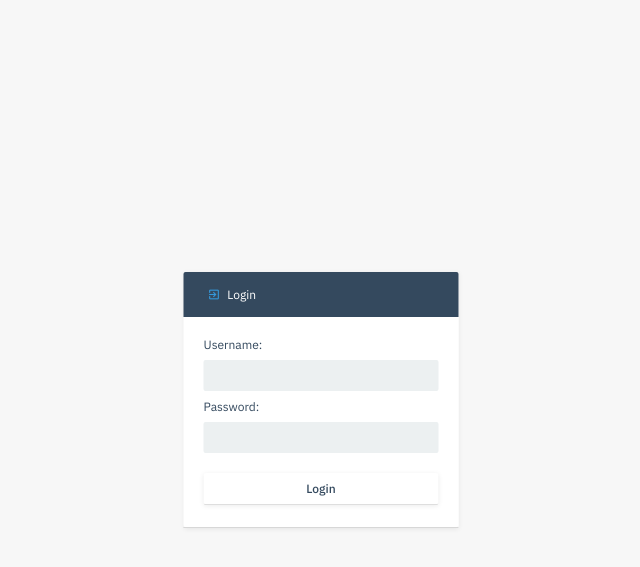
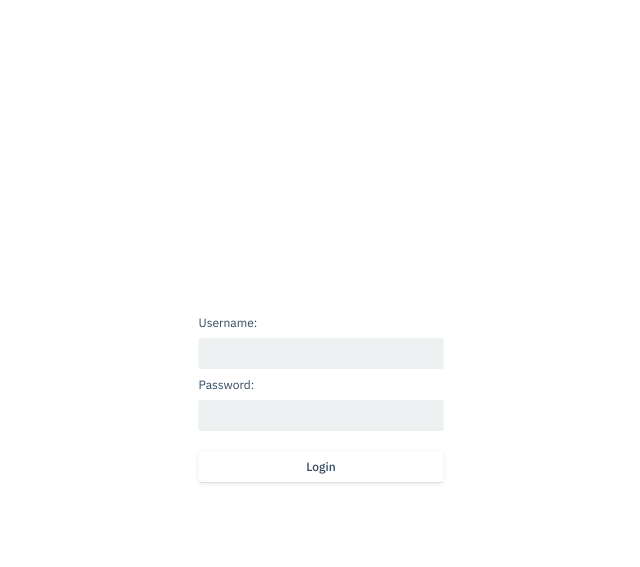
Before and after one commit to alarictabaries/twitter-api-workshop, a Django app: page /app/login/ in a window 1280 px wide. Shown: the top 567 px of the page, without its empty margins (319-959 px from the left). Run offline with Django 3.2, Linux system fonts and the light colour scheme.

Commit message:
css fixes

```diff
--- a/webApp/static/twitter-workshop/styles/authentication.css
+++ b/webApp/static/twitter-workshop/styles/authentication.css
@@ -1,5 +1,5 @@
 body {
-    background: #f7f7f7;
+    background: #ffffff;
     font-family: "IBM Plex Sans";
 }
 
@@ -7,36 +7,13 @@ body {
     position: absolute;
     left: 50%;
     top: 50%;
-    width: 275px;
+    width: 245px;
     transform: translate(-50%, -50%);
-    border-bottom: 1px solid rgba(0, 0, 0, 0.13);
-    box-shadow: 0 1px 5px rgba(0, 0, 0, 0.08);
-}
-
-.container .title {
-    background: #34495e;
-    color: #ffffff;
-    height: 45px;
-    line-height: 45px;
-    padding: 0px 24px;
-    font-size: 12px;
-    border-top-left-radius: 2px;
-    border-top-right-radius: 2px;
-}
-
-.container .title .material-icons {
-    padding-right: 4px;
-    font-size: 13px;
-    color: #3498db;
-    vertical-align: -2px;
 }
 
 .container .content {
     background: #ffffff;
-    padding: 20px;
     color: #34495e;
-    border-bottom-left-radius: 2px;
-    border-bottom-right-radius: 2px;
 }
 
 p {
--- a/webApp/twitter-workshop/libs/mongodb.py
+++ b/webApp/twitter-workshop/libs/mongodb.py
@@ -4,8 +4,8 @@ import pymongo
 
 
 # Connecting to MongoDB instance
-# IP of distant instance : 51.158.72.31:27017
+# IP of distant instance :  192.168.0.31:27017
 def db_connect():
-    client = pymongo.MongoClient('mongodb://%s:%s@192.168.0.31:27017/twitter-workshop' % ("twitter-workshop", "yWH9BTt0ZCky2Gmw"))
+    client = pymongo.MongoClient('mongodb://%s:%s@51.158.72.31:27017/twitter-workshop' % ("twitter-workshop", "yWH9BTt0ZCky2Gmw"))
     db = client["twitter-workshop"]
     return db
--- a/webApp/twitter-workshop/tpl/registration/login.html
+++ b/webApp/twitter-workshop/tpl/registration/login.html
@@ -2,8 +2,6 @@
 <body>
 
 <div class="container">
-
-    <div class="title"><i class="material-icons">exit_to_app</i> Login</div>
 
     <div class="content">
         <form method="post">
--- a/webApp/twitter-workshop/views.py
+++ b/webApp/twitter-workshop/views.py
@@ -25,7 +25,7 @@ def database(request):
     index = []
 
     for doc in docs:
-        if int(doc["_user"]) == request.user.id :
+        if doc["_user"] == request.user.id :
             index.append([doc["_id"], doc["keyword"], doc["created_at"], doc["options"]["count"], doc["options"]["lang"]])
 
     index = reversed(index)
```
